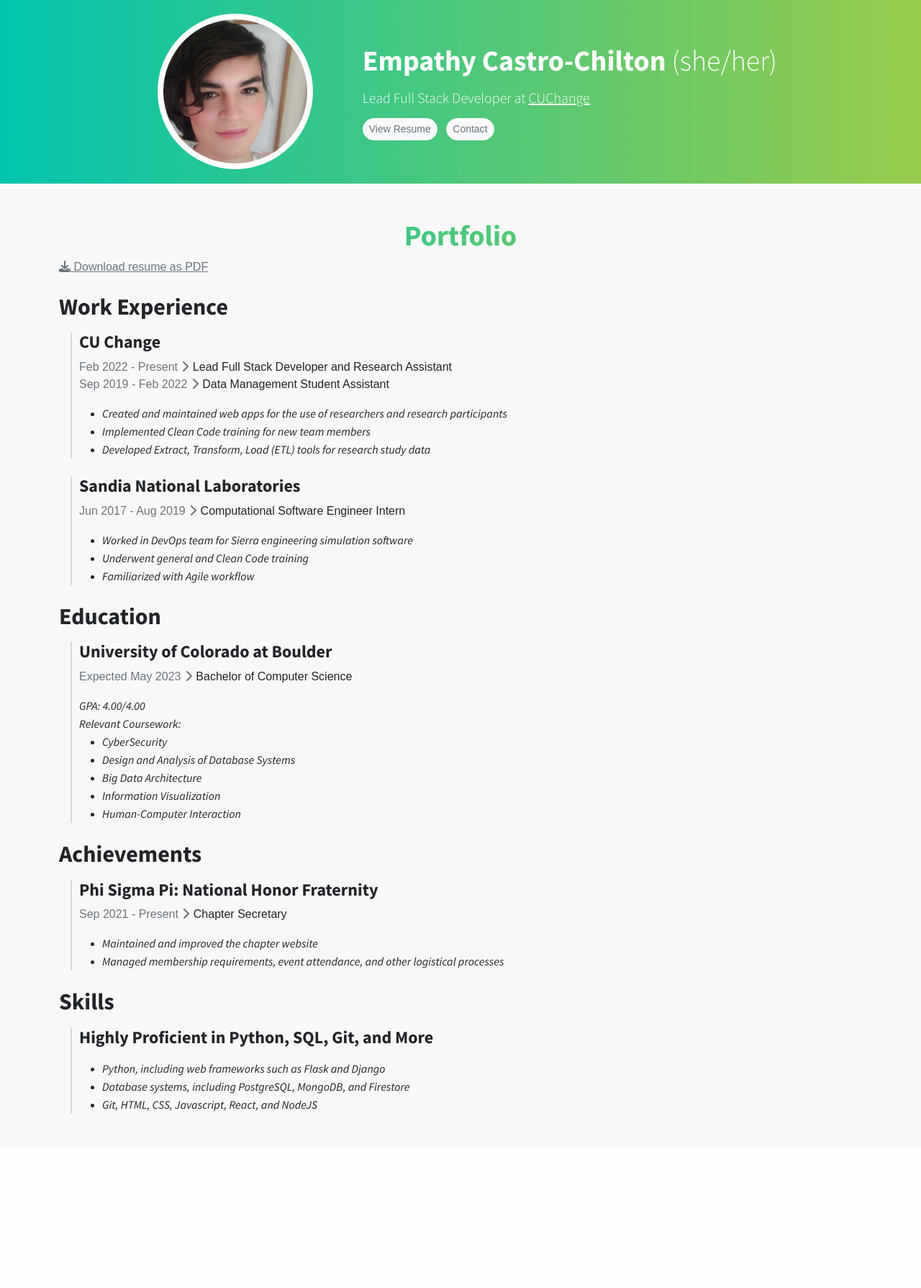
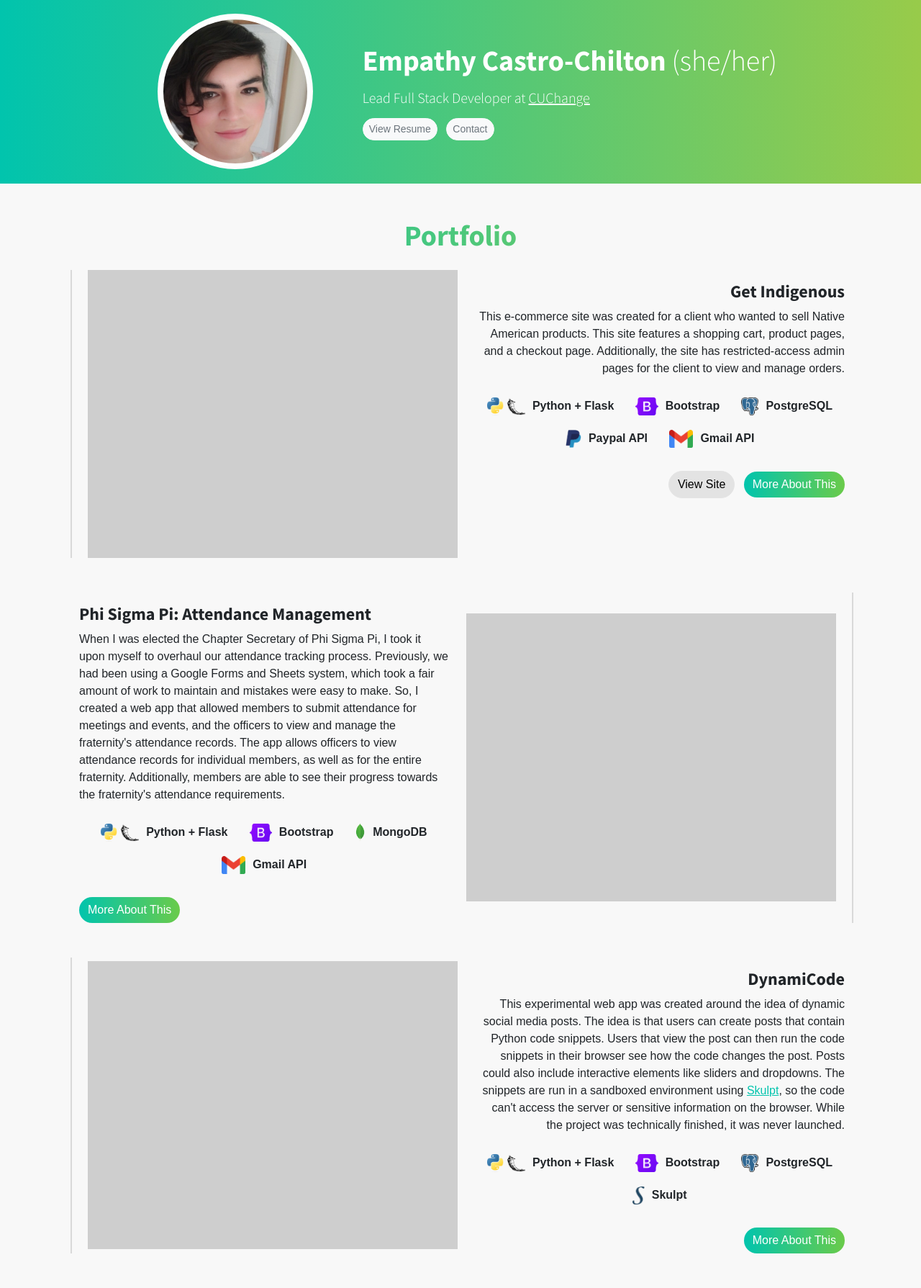
Before and after one commit to EmpathyCastro/Resume, a Flask app: page /portfolio in a window 1280 px wide. Shown: the part 57-1846 px from the top of the page at 72% size. Before the commit the page ends 1604 px from the top, so only its background shows below. Run offline with Flask 2, Linux system fonts and the light colour scheme; parts of the project's set-up code (start-up, migrations or seed data) failed here and were passed over; some libraries are stand-ins or nearby versions; some web fonts are replaced.

Commit message:
portfolio part 1

```diff
--- a/web/static/css/main.css
+++ b/web/static/css/main.css
@@ -49,6 +49,22 @@ h1, h2, h3, h4, h5, h6 {
     background: linear-gradient(90deg, #01c4ad, #98cb4a);
     -webkit-background-clip: text;
     -webkit-text-fill-color: transparent;
+}
+
+.btn-gradient {
+    flex: 1 1 auto;
+    background: linear-gradient(to right, #01c4ad, #6acb4a, #01c4ad);
+    background-size: 200% auto;
+    color: white;
+    border: none;
+    cursor: pointer;
+    transition: 0.5s;
+}
+
+.btn-gradient:hover {
+    color: white;
+    /*background: linear-gradient(90deg, #98cb4a, #01c4ad);*/
+    background-position: right center;
 }
 
 .bg-splash {
@@ -113,3 +129,22 @@ h1, h2, h3, h4, h5, h6 {
     border-right: 2px solid #d9d9d9;
     padding-right: 10px;
 }
+
+.tech-div {
+    display: flex;
+    flex-direction: row;
+    justify-content: start;
+    margin-top: 20px;
+    padding-left: 15px;
+    padding-right: 15px;
+}
+
+.tech-div > img {
+    height: 25px;
+    margin-right: 5px;
+}
+
+.tech-div > span {
+    margin-left: 5px;
+    font-weight: 600;
+}
--- a/web/static/css/source/custom-bootstrap.scss
+++ b/web/static/css/source/custom-bootstrap.scss
@@ -4,6 +4,7 @@
 // Include any default variable overrides here (though functions won't be available)
 $primary: #01c4ad;
 $success: #9dda3c;
+$info: #e3e3e3;
 //$light: #faf9f8;
 //$body-bg: #1e1e1e;
 //$body-color: #bbbbbb;
--- a/web/templates/portfolio.html
+++ b/web/templates/portfolio.html
@@ -6,76 +6,129 @@
     <h1 class="mt-5 text-center text-muted gradient-text">
       Portfolio
     </h1>
-    <div class="mt-2">
-      <a class="text-muted" href="{{ url_for("static", filename="pdf/Resume.pdf") }}" target="_blank"><span class="fa-solid fa-download"></span> Download resume as PDF</a>
+
+    <div class="mt-4">
+
+      <div class="pe-4">
+
+        <div class="ms-3 mt-4 block-left fade-in-section row">
+          <div class="col-sm-6 d-flex flex-column justify-content-center">
+            <div style="background-color: #cecece; height: 400px; width: 100%;"></div>
           </div>
-    <div class="mt-4">
-      <h2 class="mt-4 fade-in-section">Work Experience</h2>
+          <div class="text-end col-sm-6 mt-3">
+            <h4>Get Indigenous</h4>
             <div>
-        <div class="ms-3 mt-3 block-left fade-in-section">
-          <h4>CU Change</h4>
-          <div><span class="text-muted">Feb 2022 - Present</span> <span class="fas fa-chevron-right text-muted"></span> Lead Full Stack Developer and Research Assistant</div>
-          <div><span class="text-muted">Sep 2019 - Feb 2022</span> <span class="fas fa-chevron-right text-muted"></span> Data Management Student Assistant</div>
-          <ul class="mt-3">
-            <li><i>Created and maintained web apps for the use of researchers and research participants</i></li>
-            <li><i>Implemented Clean Code training for new team members</i></li>
-            <li><i>Developed Extract, Transform, Load (ETL) tools for research study data</i></li>
-          </ul>
+              This e-commerce site was created for a client who wanted to sell Native American products. This site features a shopping cart, product pages,
+              and a checkout page. Additionally, the site has restricted-access admin pages for the client to view and manage orders.
             </div>
-        <div class="ms-3 mt-4 block-left fade-in-section">
-          <h4>Sandia National Laboratories</h4>
-          <div><span class="text-muted">Jun 2017 - Aug 2019</span> <span class="fas fa-chevron-right text-muted"></span> Computational Software Engineer Intern</div>
-          <ul class="mt-3">
-            <li><i>Worked in DevOps team for Sierra engineering simulation software</i></li>
-            <li><i>Underwent general and Clean Code training</i></li>
-            <li><i>Familiarized with Agile workflow</i></li>
-          </ul>
+            <div class="mt-2 mb-3 d-flex flex-wrap justify-content-center">
+              <div class="tech-div">
+                <img alt="flask" src="{{ url_for("static", filename="img/tech_icons/python.png") }}">
+                <img alt="flask" src="{{ url_for("static", filename="img/tech_icons/flask.png") }}">
+                <span>Python + Flask</span>
+              </div>
+              <div class="tech-div">
+                <img alt="bootstrap" src="{{ url_for("static", filename="img/tech_icons/bootstrap.png") }}">
+                <span>Bootstrap</span>
+              </div>
+              <div class="tech-div">
+                <img alt="flask" src="{{ url_for("static", filename="img/tech_icons/postgresql.png") }}">
+                <span>PostgreSQL</span>
+              </div>
+              <div class="tech-div">
+                <img alt="flask" src="{{ url_for("static", filename="img/tech_icons/paypal.png") }}">
+                <span>Paypal API</span>
+              </div>
+              <div class="tech-div">
+                <img alt="flask" src="{{ url_for("static", filename="img/tech_icons/gmail.png") }}">
+                <span>Gmail API</span>
               </div>
             </div>
-      <h2 class="mt-4 fade-in-section">Education</h2>
             <div>
-        <div class="ms-3 mt-3 block-left fade-in-section">
-          <h4>University of Colorado at Boulder</h4>
-          <div><span class="text-muted">Expected May 2023</span> <span class="fas fa-chevron-right text-muted"></span> Bachelor of Computer Science</div>
-          <div class="mt-3">
-            <div><i>GPA: 4.00/4.00</i></div>
-            <div><i>Relevant Coursework:</i></div>
-            <ul>
-              <li><i>CyberSecurity</i></li>
-              <li><i>Design and Analysis of Database Systems</i></li>
-              <li><i>Big Data Architecture</i></li>
-              <li><i>Information Visualization</i></li>
-              <li><i>Human-Computer Interaction</i></li>
-            </ul>
+              <a class="me-2 mt-3 btn btn-info">View Site</a> <a class="btn mt-3 btn-gradient">More About This</a>
             </div>
           </div>
         </div>
-      <h2 class="mt-4 fade-in-section">Achievements</h2>
+
+        <div class="ms-3 mt-5 block-right fade-in-section row">
+          <div class="text-start col-sm-6 mt-3">
+            <h4>Phi Sigma Pi: Attendance Management</h4>
             <div>
-        <div class="ms-3 mt-3 block-left fade-in-section">
-          <h4>Phi Sigma Pi: National Honor Fraternity</h4>
-          <div><span class="text-muted">Sep 2021 - Present</span> <span class="fas fa-chevron-right text-muted"></span> Chapter Secretary</div>
-          <div class="mt-3">
-            <ul>
-              <li><i>Maintained and improved the chapter website</i></li>
-              <li><i>Managed membership requirements, event attendance, and other logistical processes</i></li>
-            </ul>
+              When I was elected the Chapter Secretary of Phi Sigma Pi, I took it upon myself to overhaul our attendance tracking process.
+              Previously, we had been using a Google Forms and Sheets system, which took a fair amount of work to maintain and mistakes
+              were easy to make. So, I created a web app that allowed members to submit attendance for meetings and events, and the officers
+              to view and manage the fraternity's attendance records. The app allows officers to view attendance records for individual
+              members, as well as for the entire fraternity. Additionally, members are able to see their progress towards the fraternity's
+              attendance requirements.
+            </div>
+            <div class="mt-2 mb-3 d-flex flex-wrap justify-content-center">
+              <div class="tech-div">
+                <img alt="flask" src="{{ url_for("static", filename="img/tech_icons/python.png") }}">
+                <img alt="flask" src="{{ url_for("static", filename="img/tech_icons/flask.png") }}">
+                <span>Python + Flask</span>
+              </div>
+              <div class="tech-div">
+                <img alt="bootstrap" src="{{ url_for("static", filename="img/tech_icons/bootstrap.png") }}">
+                <span>Bootstrap</span>
+              </div>
+              <div class="tech-div">
+                <img alt="flask" src="{{ url_for("static", filename="img/tech_icons/mongodb.png") }}">
+                <span>MongoDB</span>
+              </div>
+              <div class="tech-div">
+                <img alt="flask" src="{{ url_for("static", filename="img/tech_icons/gmail.png") }}">
+                <span>Gmail API</span>
+              </div>
+            </div>
+            <div>
+              <a class="btn mt-3 btn-gradient">More About This</a>
+            </div>
+          </div>
+          <div class="col-sm-6 d-flex flex-column justify-content-center">
+            <div style="background-color: #cecece; height: 400px; width: 100%;"></div>
+          </div>
+        </div>
+
+        <div class="ms-3 mt-5 block-left fade-in-section row">
+          <div class="col-sm-6 d-flex flex-column justify-content-center">
+            <div style="background-color: #cecece; height: 400px; width: 100%;"></div>
+          </div>
+          <div class="text-end col-sm-6 mt-3">
+            <h4>DynamiCode</h4>
+            <div>
+              This experimental web app was created around the idea of dynamic social media posts. The idea is that users can create posts
+              that contain Python code snippets. Users that view the post can then run the code snippets in their browser see how the code
+              changes the post. Posts could also include interactive elements like sliders and dropdowns. The snippets are run in a sandboxed
+              environment using <a href="https://skulpt.org/">Skulpt</a>, so the code can't access the server or sensitive information on the browser.
+              While the project was technically finished, it was never launched.
+            </div>
+            <div class="mt-2 mb-3 d-flex flex-wrap justify-content-center">
+              <div class="tech-div">
+                <img alt="flask" src="{{ url_for("static", filename="img/tech_icons/python.png") }}">
+                <img alt="flask" src="{{ url_for("static", filename="img/tech_icons/flask.png") }}">
+                <span>Python + Flask</span>
+              </div>
+              <div class="tech-div">
+                <img alt="bootstrap" src="{{ url_for("static", filename="img/tech_icons/bootstrap.png") }}">
+                <span>Bootstrap</span>
+              </div>
+              <div class="tech-div">
+                <img alt="flask" src="{{ url_for("static", filename="img/tech_icons/postgresql.png") }}">
+                <span>PostgreSQL</span>
+              </div>
+              <div class="tech-div">
+                <img alt="flask" src="{{ url_for("static", filename="img/tech_icons/skulpt.png") }}">
+                <span>Skulpt</span>
+              </div>
+            </div>
+            <div>
+              <a class="btn mt-3 btn-gradient">More About This</a>
             </div>
           </div>
         </div>
-      <h2 class="mt-4 fade-in-section">Skills</h2>
-      <div>
-        <div class="ms-3 mt-3 block-left fade-in-section">
-          <h4>Highly Proficient in Python, SQL, Git, and More</h4>
-          <div class="mt-3">
-            <ul>
-              <li><i>Python, including web frameworks such as Flask and Django</i></li>
-              <li><i>Database systems, including PostgreSQL, MongoDB, and Firestore</i></li>
-              <li><i>Git, HTML, CSS, Javascript, React, and NodeJS</i></li>
-            </ul>
+
       </div>
-        </div>
-      </div>
+
     </div>
   </div>
 {% endblock %}
```
Also changed, not shown: web/static/css/custom-bootstrap.css, web/static/img/tech_icons/mongodb.png, web/static/img/tech_icons/paypal.png, web/static/img/tech_icons/skulpt.png (added). Lines whose indentation alone changed are shown as unchanged.
